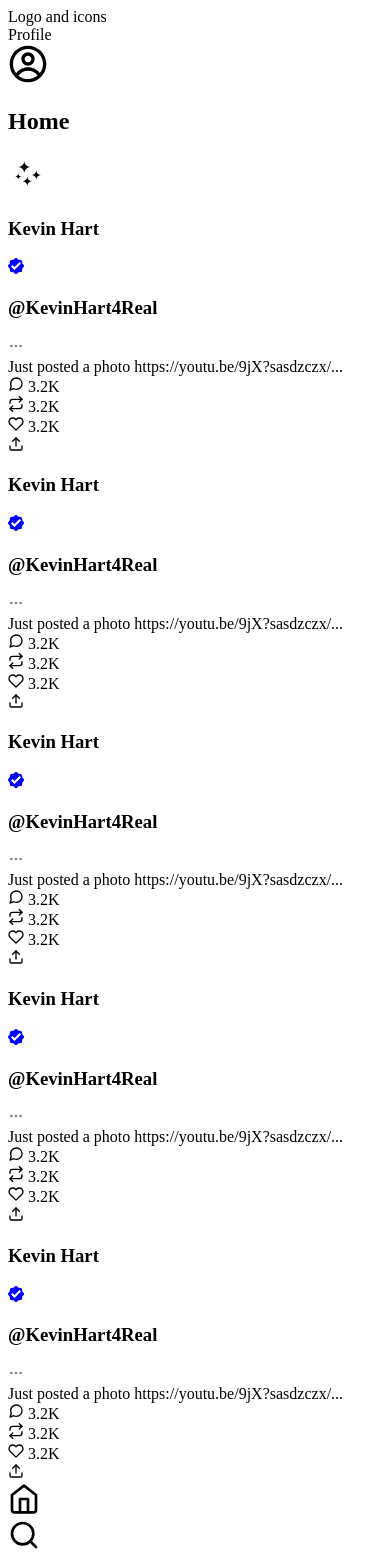
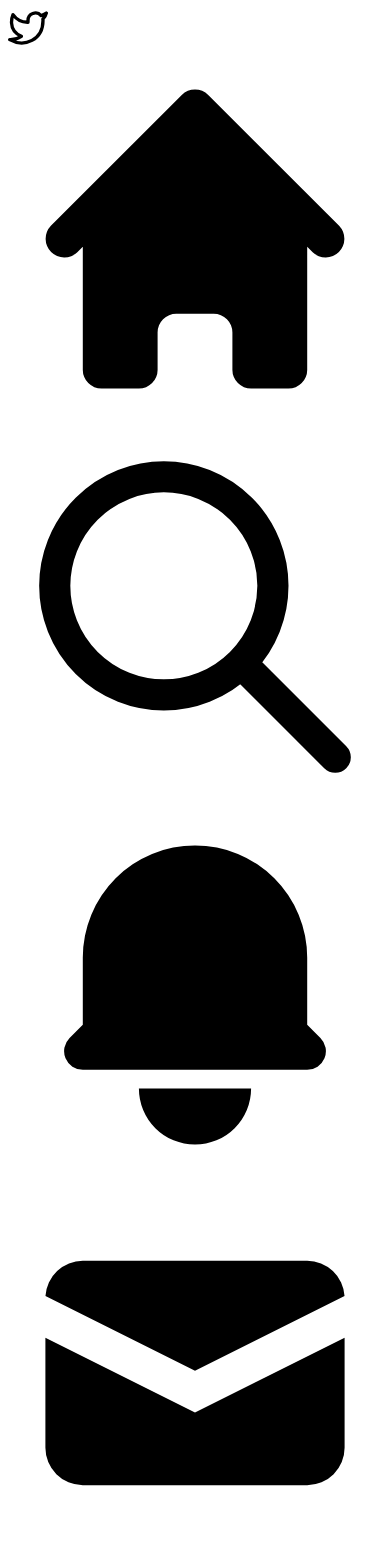
Before and after one commit to tahsinAmin/Twitter-task, a Next.js app: page / in a window 390 px wide. Shown: the top 1554 px of the page. Built offline with nearby package versions, Linux system fonts and the light colour scheme.

Commit message:
Sidebar done.

```diff
--- a/components/Sidebar.js
+++ b/components/Sidebar.js
@@ -1,9 +1,28 @@
+import { FiTwitter }  from 'react-icons/fi'
+import { HiOutlineUserCircle }  from 'react-icons/hi'
+import { BellIcon, MailIcon, UserIcon, HomeIcon, DotsHorizontalIcon, UserCircleIcon } from '@heroicons/react/solid'
+import { FlagIcon, PlayIcon, SearchIcon, ShoppingCartIcon } from '@heroicons/react/outline'
+
 function Sidebar() {
    return (
-      // <div className='float-left border hidden md:flex md:w-1/12 h-screen bg-white'>
-      <div className='hidden float-left md:flex md:w-1/12 border h-screen flex-col justify-between py-6'>
-         <div className="s">Logo and icons</div>
-         <div className="s">Profile</div>
+      <div className='hidden float-left  md:w-1/12 border h-screen md:flex flex-col justify-between py-3 items-center'>
+         <div className="s">
+            <div className="flex flex-col items-center space-y-4">
+               <div className="flex flex-col items-center space-y-8">
+                  <FiTwitter className='mb-2' size='2.5em'/>
+                  <HomeIcon/>
+                  <SearchIcon/>
+                  <BellIcon/>
+                  <MailIcon/>
+                  <UserIcon/>
+                  <DotsHorizontalIcon/>
+
+               </div>
+               <div className="rounded-full h-14 w-14 bg-blue-400 "></div>
+            </div>
+         </div>
+         <HiOutlineUserCircle size='4.5em'/>
+         {/* <UserCircleIcon/> */}
       </div>
    )
 }
--- a/package.json
+++ b/package.json
@@ -6,6 +6,7 @@
     "start": "next start"
   },
   "dependencies": {
+    "@heroicons/react": "^1.0.4",
     "next": "latest",
     "react": "^17.0.2",
     "react-dom": "^17.0.2",
```
Also changed, not shown: 1 other file (tests, documents, lock files or other folders).
